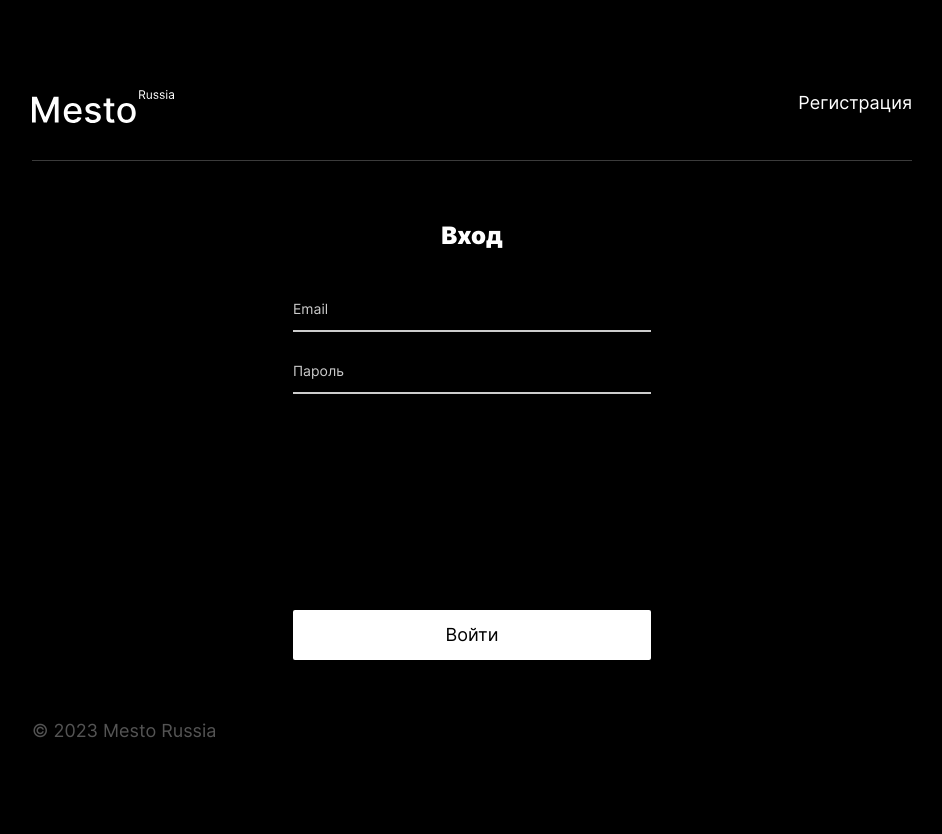
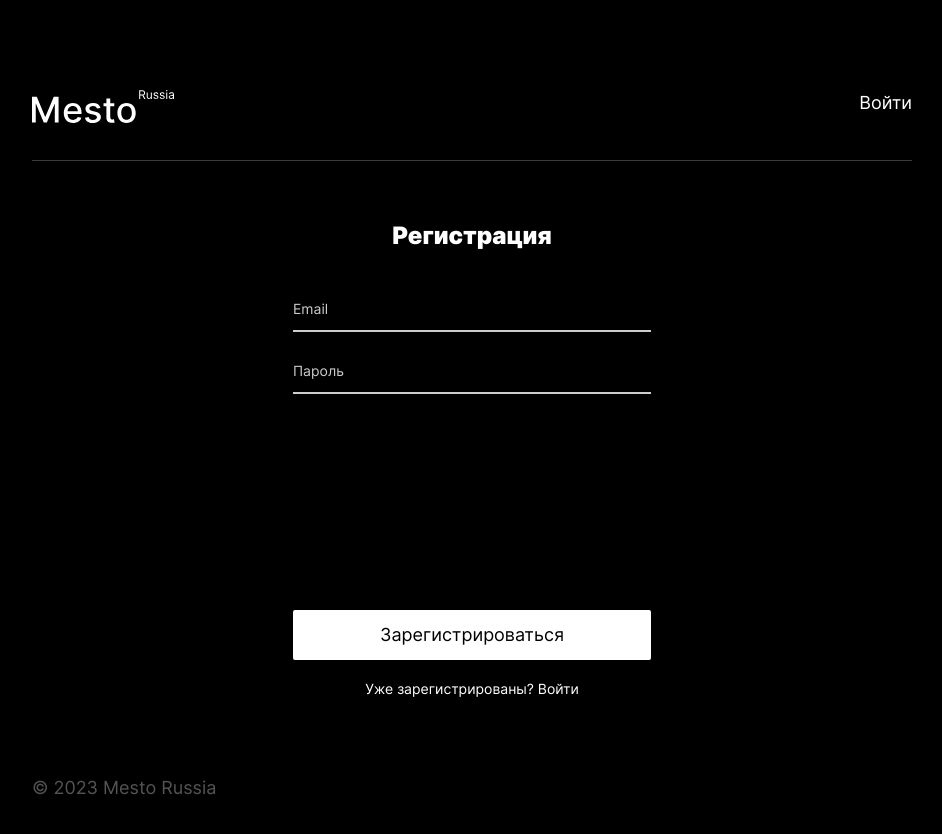
Before and after one commit to AsaevArtemV/react-mesto-api-full-gha, a React (Create React App) app in the folder frontend/: page /signup in a window 1280 px wide. Before the commit this address led to /sign-in. Shown: the top 834 px of the page, without its empty margins (168-1110 px from the left). Built offline with nearby package versions, Linux system fonts and the light colour scheme.

Commit message:
Изменил sign-in на signin

```diff
--- a/frontend/src/components/App.jsx
+++ b/frontend/src/components/App.jsx
@@ -212,7 +212,7 @@ function App() {
           text: "Вы успешно зарегистрировались!",
           isSuccess: true,
         });
-        navigate("/sign-in");
+        navigate("/signin");
       })
       .catch((err) => {
         const text = err.message || "Что-то пошло не так! Попробуйте ещё раз.";
@@ -248,7 +248,7 @@ function App() {
               }
             />
             <Route
-              path="/sign-up"
+              path="/signup"
               element={
                 <Register
                   handleShowInfoMessage={handleShowInfoMessage}
@@ -257,7 +257,7 @@ function App() {
                 }
             />
             <Route
-              path="/sign-in"
+              path="/signin"
               element={
                 <Login
                   handleShowInfoMessage={handleShowInfoMessage}
@@ -268,7 +268,7 @@ function App() {
             <Route
               path="*"
               element={
-                isLoggedIn ? <Navigate to="/" /> : <Navigate to="/sign-in" />
+                isLoggedIn ? <Navigate to="/" /> : <Navigate to="/signin" />
               }
             />
           </Routes>
--- a/frontend/src/components/Login.jsx
+++ b/frontend/src/components/Login.jsx
@@ -29,7 +29,7 @@ function Login({ onLogin }) {
   return (
     <>
       <Header>
-        <Link to="/sign-up" className="header__menu-item">
+        <Link to="/signup" className="header__menu-item">
           Регистрация
         </Link>
       </Header>
--- a/frontend/src/components/ProtectedRoute.jsx
+++ b/frontend/src/components/ProtectedRoute.jsx
@@ -2,7 +2,7 @@ import { Navigate } from "react-router-dom";
 
 function ProtectedRoute({ isLoggiedIn, children }) {
   if (!isLoggiedIn) {
-    return <Navigate to="/sign-in" />;
+    return <Navigate to="/signin" />;
   }
 
   return children;
--- a/frontend/src/components/Register.jsx
+++ b/frontend/src/components/Register.jsx
@@ -29,7 +29,7 @@ function Register({ onRegister }) {
   return (
     <>
       <Header>
-        <Link to="/sign-in" className="header__menu-item">
+        <Link to="/signin" className="header__menu-item">
           Войти
         </Link>
       </Header>
@@ -66,7 +66,7 @@ function Register({ onRegister }) {
           </form>
           <p className="login__question-text">
             Уже зарегистрированы?{" "}
-            <Link className="login__link" to="/sign-in">
+            <Link className="login__link" to="/signin">
               Войти
             </Link>
           </p>
```
Also changed, not shown: 1 other file (tests, documents, lock files or other folders).
